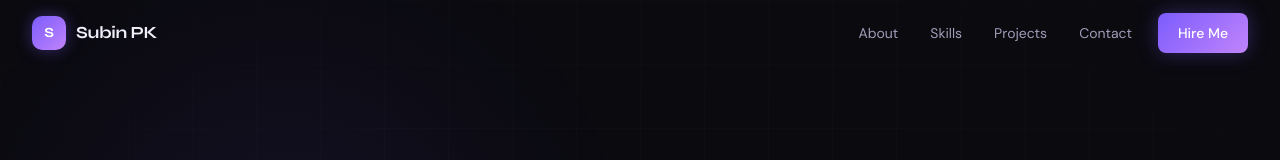
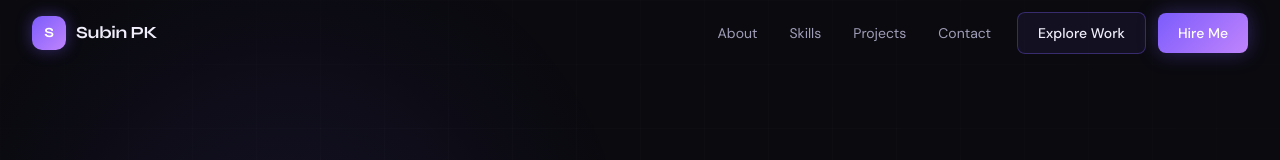
Before and after one commit to pkthedeveloper22/portfolio, a React app: page / in a window 1280 px wide. Shown: the top 160 px of the page. Built offline with nearby package versions, Linux system fonts and the light colour scheme; the HTML template or start-up script is replaced by a standard one.

Commit message:
Ui updations

```diff
--- a/src/components/Navbar.jsx
+++ b/src/components/Navbar.jsx
@@ -67,16 +67,49 @@ export default function Navbar() {
                 {link}
               </a>
             ))}
-            <a href="mailto:subinsuresh8088@gmail.com"
+           <a
+  href="https://project-portfolio-ruddy-five.vercel.app/"
+  target="_blank"
+  rel="noopener noreferrer"
   style={{
-                marginLeft: 8, padding: "9px 20px", borderRadius: 8,
+    marginLeft: 8,
+    padding: "9px 20px",
+    borderRadius: 8,
+    border: "1px solid rgba(124,92,252,0.35)",
+    background: "rgba(124,92,252,0.08)",
+    color: "#f0eefa",
+    fontSize: 14,
+    fontWeight: 500,
+    transition: "all .25s",
+  }}
+  onMouseEnter={e => {
+    e.currentTarget.style.background = "rgba(124,92,252,0.18)"
+    e.currentTarget.style.borderColor = "#7c5cfc"
+  }}
+  onMouseLeave={e => {
+    e.currentTarget.style.background = "rgba(124,92,252,0.08)"
+    e.currentTarget.style.borderColor = "rgba(124,92,252,0.35)"
+  }}
+>
+  Explore Work
+</a>
+
+<a
+  href="mailto:subinsuresh8088@gmail.com"
+  style={{
+    marginLeft: 8,
+    padding: "9px 20px",
+    borderRadius: 8,
     background: "linear-gradient(135deg, #7c5cfc, #c084fc)",
-                color: "#fff", fontSize: 14, fontWeight: 500,
+    color: "#fff",
+    fontSize: 14,
+    fontWeight: 500,
     boxShadow: "0 0 20px rgba(124,92,252,0.35)",
     transition: "box-shadow .2s",
   }}
   onMouseEnter={e => e.currentTarget.style.boxShadow = "0 0 28px rgba(124,92,252,0.55)"}
-              onMouseLeave={e => e.currentTarget.style.boxShadow = "0 0 20px rgba(124,92,252,0.35)"}>
+  onMouseLeave={e => e.currentTarget.style.boxShadow = "0 0 20px rgba(124,92,252,0.35)"}
+>
   Hire Me
 </a>
           </div>
```
Lines whose indentation alone changed are shown as unchanged.
